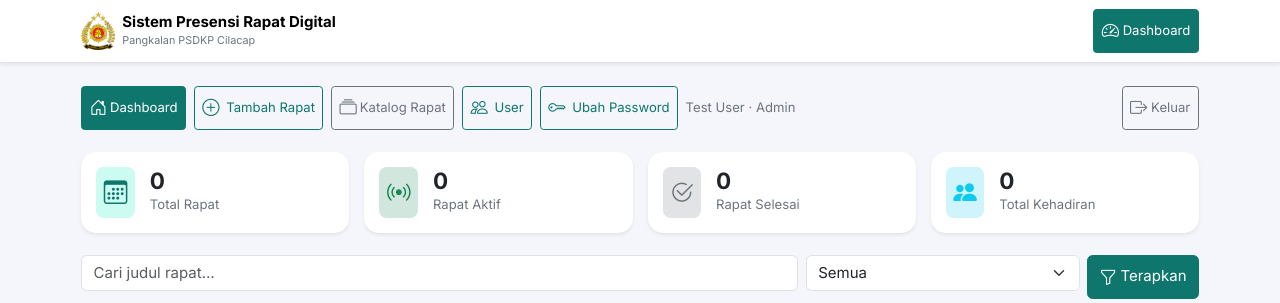
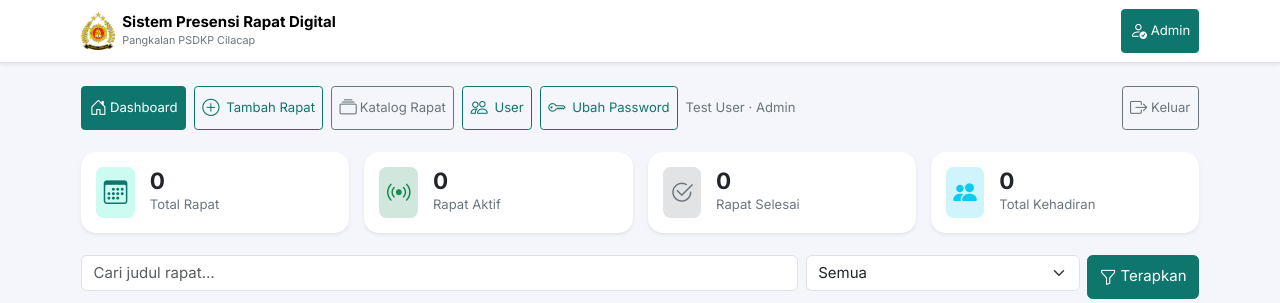
Before and after one commit to Shiro-3/Sistem-Presensi-Rapat, a Laravel app: page /admin in a window 1280 px wide. Shown: the top 303 px of the page. Run offline with Laravel 12, Linux system fonts and the light colour scheme; a user stored in the database is signed in; data comes from the database, SQL or seed files in the repository; data that the repository does not hold is empty.

Commit message:
perbaikan button dashboard Admin

```diff
--- a/resources/views/layouts/app.blade.php
+++ b/resources/views/layouts/app.blade.php
@@ -26,7 +26,7 @@
             @auth
                 <a href="{{ route('admin.dashboard') }}"
                 class="btn btn-primary btn-sm d-flex align-items-center gap-1">
-                    <i class="bi bi-speedometer2"></i><span>Dashboard</span>
+                    <i class="bi bi-person-check"></i><span>Admin</span>
                 </a>
             @else
                 <a href="{{ route('login') }}"
```
